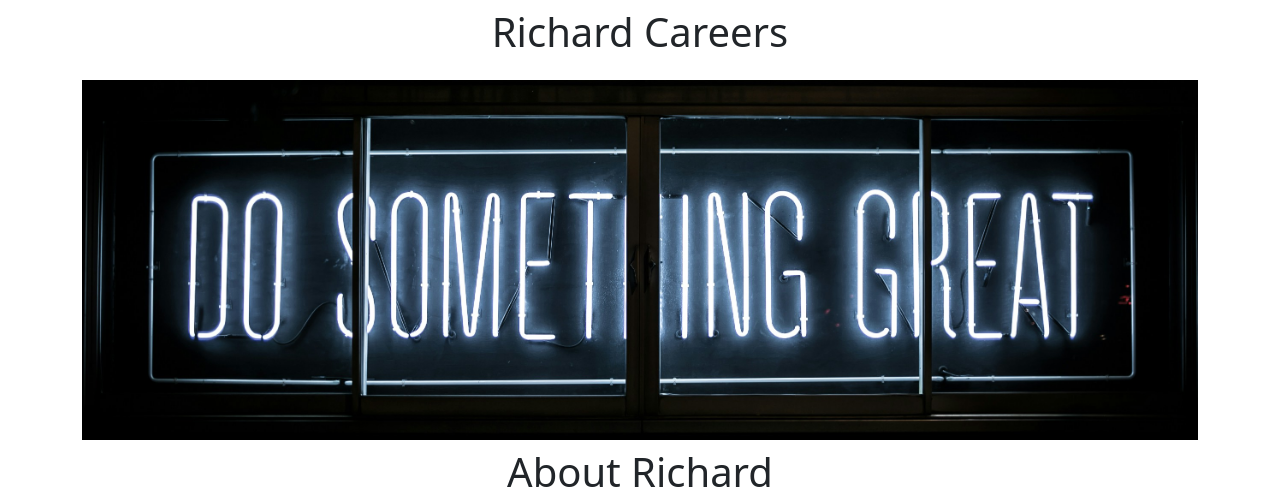
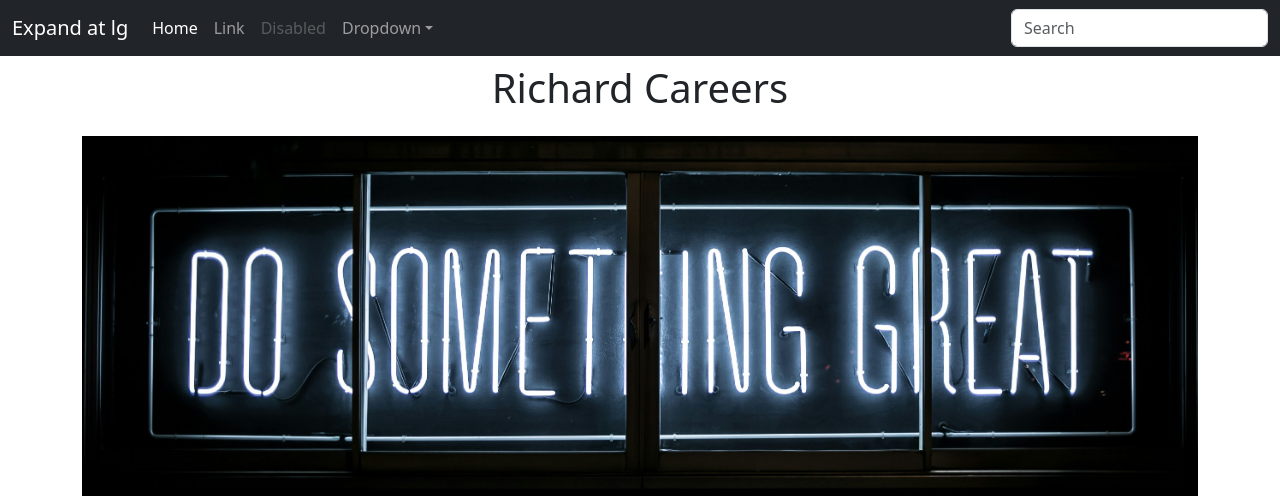
Before and after one commit to rgmarfo/Richard-careers-website, a Flask app: page / in a window 1280 px wide. Shown: the top 498 px of the page. Run offline with Flask 3, Linux system fonts and the light colour scheme.

Commit message:
I made changes to my home.html and added navbar

```diff
--- a/templates/home.html
+++ b/templates/home.html
@@ -8,8 +8,6 @@
     <link href="https://cdn.jsdelivr.net/npm/bootstrap@5.3.3/dist/css/bootstrap.min.css" rel="stylesheet" integrity="sha384-QWTKZyjpPEjISv5WaRU9OFeRpok6YctnYmDr5pNlyT2bRjXh0JMhjY6hW+ALEwIH" crossorigin="anonymous">
     <link rel="stylesheet" type="text/css" media="screen" href="main.css" />
     <script src="main.js"></script>
-  </head>
-  <body>
     <style>
       #banner{
         height: 360px;
@@ -17,6 +15,9 @@
         object-fit: cover;
       }
     </style>
+  </head>
+  <body>
+    {% include 'nav.html' %}
     <div class="container">
       <h1 class="text-center mt-2 mb-4"> {{company_name}} Careers</h1>
       <img class="img-fluid" id="banner" src="static/banner.jpg" height="320px" />
@@ -36,6 +37,7 @@
       <h2 class="text-center mt-2 mb-4">Job Openings</h2>
         <p>
           <div>
+
             {% for job in jobs%}
               <div class="border-bottom row" style="margin-bottom: 16px; padding-bottom:8px;">
                 <div class="col-9">
--- /dev/null
+++ b/templates/nav.html
@@ -0,0 +1,55 @@
+<nav
+  class="navbar navbar-expand-lg navbar-dark bg-dark"
+  aria-label="Fifth navbar example"
+>
+  <div class="container-fluid">
+    <a class="navbar-brand" href="#">Expand at lg</a>
+    <button
+      class="navbar-toggler"
+      type="button"
+      data-bs-toggle="collapse"
+      data-bs-target="#navbarsExample05"
+      aria-controls="navbarsExample05"
+      aria-expanded="false"
+      aria-label="Toggle navigation"
+    >
+      <span class="navbar-toggler-icon"></span>
+    </button>
+
+    <div class="collapse navbar-collapse" id="navbarsExample05">
+      <ul class="navbar-nav me-auto mb-2 mb-lg-0">
+        <li class="nav-item">
+          <a class="nav-link active" aria-current="page" href="#">Home</a>
+        </li>
+        <li class="nav-item">
+          <a class="nav-link" href="#">Link</a>
+        </li>
+        <li class="nav-item">
+          <a class="nav-link disabled" aria-disabled="true">Disabled</a>
+        </li>
+        <li class="nav-item dropdown">
+          <a
+            class="nav-link dropdown-toggle"
+            href="#"
+            data-bs-toggle="dropdown"
+            aria-expanded="false"
+            >Dropdown</a
+          >
+          <ul class="dropdown-menu">
+            <li><a class="dropdown-item" href="#">Action</a></li>
+            <li><a class="dropdown-item" href="#">Another action</a></li>
+            <li><a class="dropdown-item" href="#">Something else here</a></li>
+          </ul>
+        </li>
+      </ul>
+      <form role="search">
+        <input
+          class="form-control"
+          type="search"
+          placeholder="Search"
+          aria-label="Search"
+        />
+      </form>
+    </div>
+  </div>
+</nav>
```
